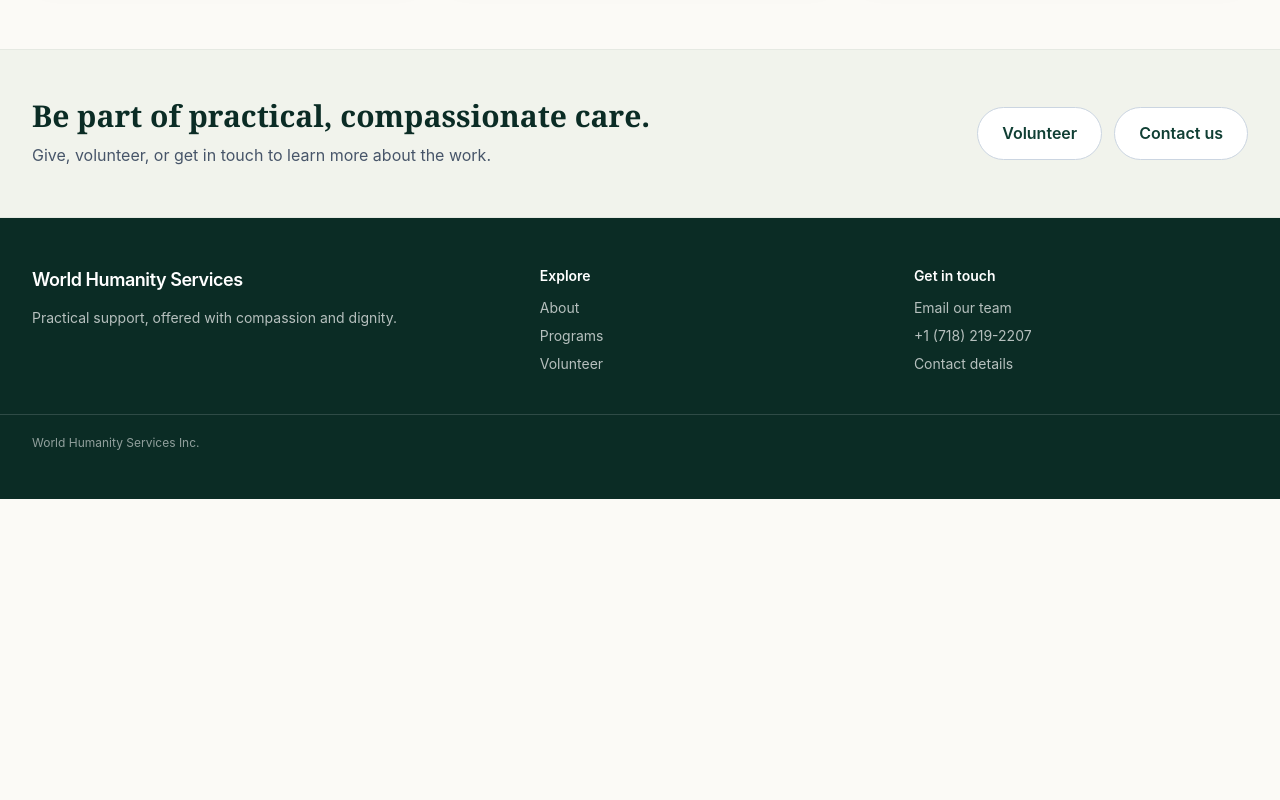
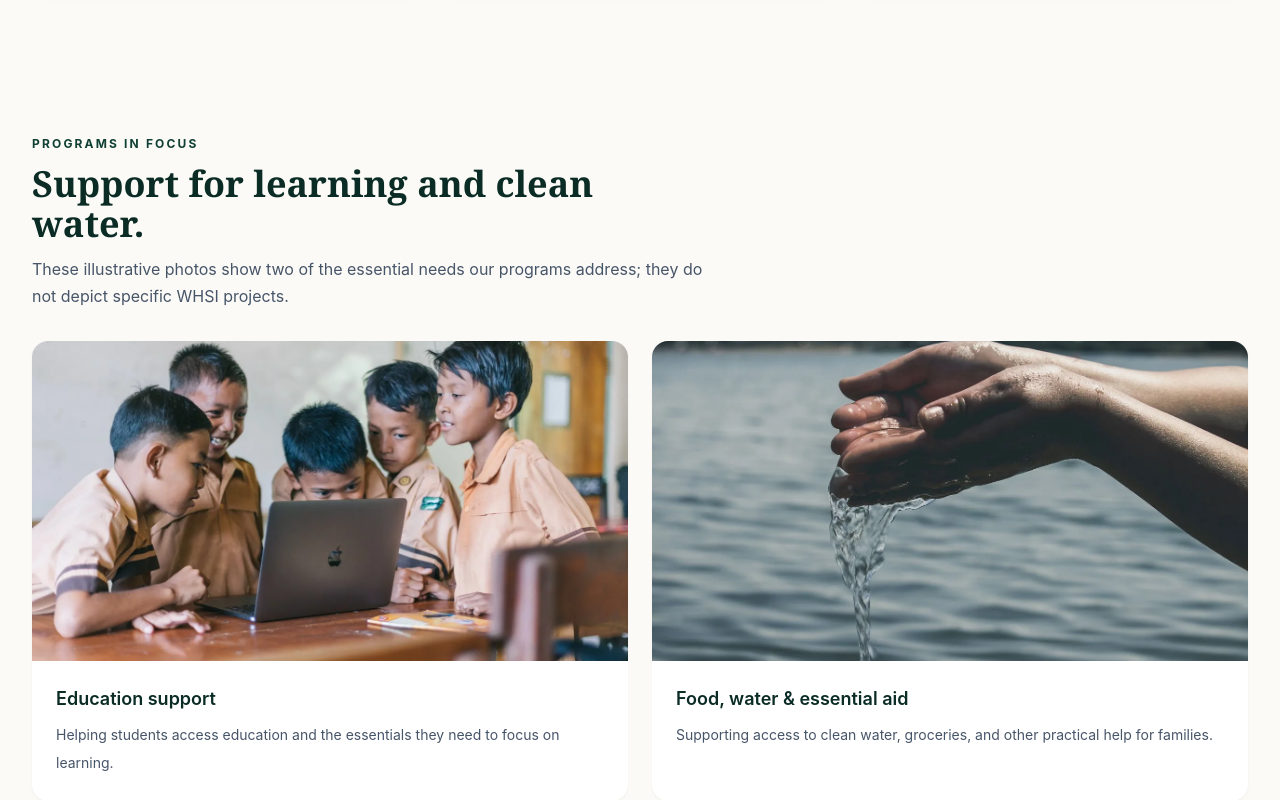
Before and after one commit to shaque68/WHSI, a Next.js app: page / in a window 1280 px wide. Shown: the part 1240-2040 px from the top of the page. Before the commit the page ends 1739 px from the top, so only its background shows below. Built offline with nearby package versions, Linux system fonts and the light colour scheme.

Commit message:
added images

```diff
--- a/app/components/PageIntro.js
+++ b/app/components/PageIntro.js
@@ -1,11 +1,15 @@
 export default function PageIntro({ eyebrow, title, description }) {
   return (
-    <section className="border-b border-brand-900/5 bg-[#f1f3ec] py-14 sm:py-16 lg:py-20">
+    <section className="relative isolate overflow-hidden bg-brand-900 py-14 text-white sm:py-16 lg:py-20">
+      <div
+        aria-hidden="true"
+        className="absolute -right-32 -top-40 -z-10 h-[34rem] w-[34rem] rounded-full border-[5rem] border-white/[0.035]"
+      />
       <div className="container-shell">
         <div className="max-w-3xl">
-          <p className="eyebrow">{eyebrow}</p>
-          <h1 className="page-title text-brand-900">{title}</h1>
-          {description ? <p className="hero-text mt-5 max-w-2xl">{description}</p> : null}
+          <p className="eyebrow eyebrow-light">{eyebrow}</p>
+          <h1 className="page-title text-white">{title}</h1>
+          {description ? <p className="hero-text-light mt-5 max-w-2xl">{description}</p> : null}
         </div>
       </div>
     </section>
--- a/app/page.js
+++ b/app/page.js
@@ -1,3 +1,4 @@
+import Image from 'next/image';
 import SiteFooter from './components/SiteFooter';
 import SiteHeader from './components/SiteHeader';
 import { programs } from '../lib/content';
@@ -75,6 +76,54 @@ export default function HomePage() {
           </div>
         </section>
 
+        <section className="section-shell">
+          <div className="container-shell">
+            <div className="max-w-2xl">
+              <p className="eyebrow">Programs in focus</p>
+              <h2 className="font-display text-3xl font-semibold text-brand-900 sm:text-4xl">
+                Support for learning and clean water.
+              </h2>
+              <p className="mt-3 text-slate-600">
+                These illustrative photos show two of the essential needs our programs address; they do not depict specific WHSI projects.
+              </p>
+            </div>
+            <div className="mt-8 grid gap-6 md:grid-cols-2">
+              <article className="overflow-hidden rounded-2xl bg-white shadow-sm">
+                <Image
+                  src="/images/programs/education-support.webp"
+                  alt="Students gathered around a laptop in a classroom"
+                  width={1280}
+                  height={893}
+                  unoptimized
+                  className="h-64 w-full object-cover sm:h-80"
+                />
+                <div className="p-6">
+                  <h3 className="text-lg font-semibold text-brand-900">Education support</h3>
+                  <p className="mt-2 text-sm leading-7 text-slate-600">
+                    Helping students access education and the essentials they need to focus on learning.
+                  </p>
+                </div>
+              </article>
+              <article className="overflow-hidden rounded-2xl bg-white shadow-sm">
+                <Image
+                  src="/images/programs/water-support.webp"
+                  alt="Hands collecting water above a body of water"
+                  width={1280}
+                  height={853}
+                  unoptimized
+                  className="h-64 w-full object-cover sm:h-80"
+                />
+                <div className="p-6">
+                  <h3 className="text-lg font-semibold text-brand-900">Food, water &amp; essential aid</h3>
+                  <p className="mt-2 text-sm leading-7 text-slate-600">
+                    Supporting access to clean water, groceries, and other practical help for families.
+                  </p>
+                </div>
+              </article>
+            </div>
+          </div>
+        </section>
+
         <section className="border-y border-brand-900/5 bg-[#f1f3ec] py-10 sm:py-12">
           <div className="container-shell flex flex-col gap-5 sm:flex-row sm:items-center sm:justify-between">
             <div className="max-w-2xl">
```
Also changed, not shown: public/images/programs/education-support.webp (added), public/images/programs/water-support.webp (added).
